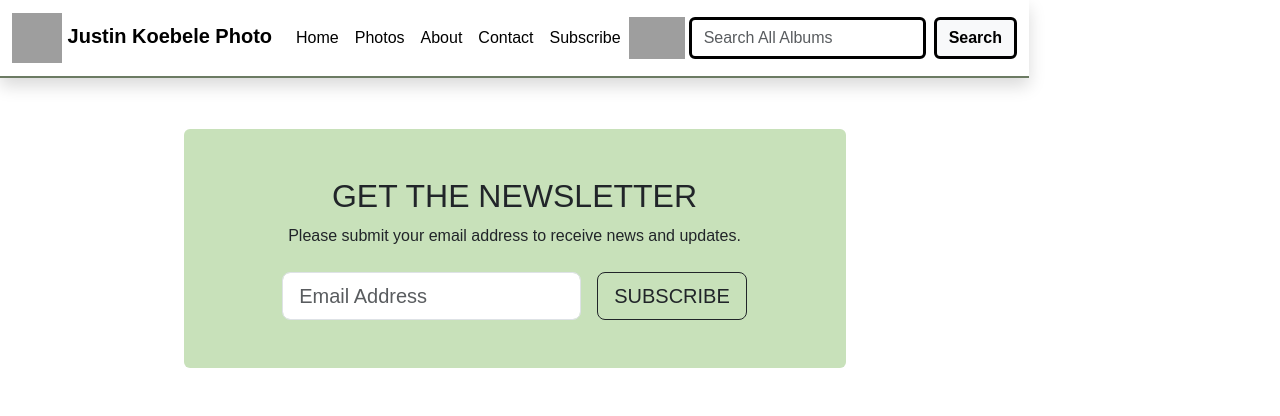
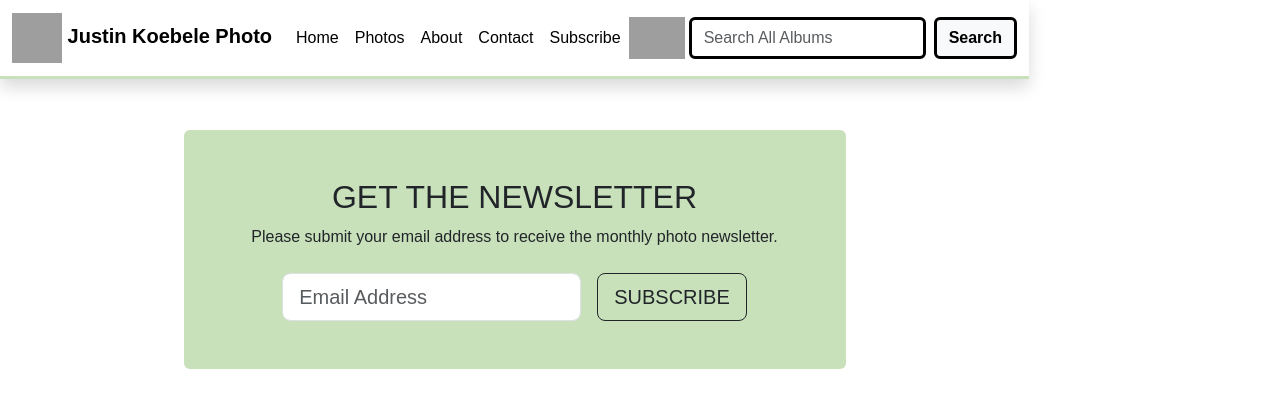
Before and after one commit to freddydrew/JKPhoto, a Django app: page / in a window 1280 px wide. Shown: the top 416 px of the page. Run offline with Django 4.2, Linux system fonts and the light colour scheme; data comes from the database, SQL or seed files in the repository; parts of the project's set-up code (start-up, migrations or seed data) failed here and were passed over; some libraries are stand-ins or nearby versions; grey boxes are pictures that could not be loaded.

Commit message:
changed number of posts to 5 on home page. changed color and thickness/color of home page header line. Added first permenant photo post.

```diff
--- a/jkphoto/views.py
+++ b/jkphoto/views.py
@@ -8,9 +8,9 @@ from subscriber.forms import (
 
 def homeView(request):
 
-    # These are the photo album for the carousel, it gets 3 of the
+    # These are the photo album for the carousel, it gets 5 of the
     # most recently published and hands them to the home page
-    sliderObjList = album.objects.filter(publish=True).order_by('-publishDate')[0:3]
+    sliderObjList = album.objects.filter(publish=True).order_by('-publishDate')[0:5]
     robotForm = recaptchaV3(request.POST or None)
     form = subscribeForm(request.POST or None)
     context = {
--- a/static/css/stylesHome.css
+++ b/static/css/stylesHome.css
@@ -4,7 +4,7 @@
 }
 
 .navbar{
-    border-bottom: 2px solid rgb(108, 123, 99);
+    border-bottom: 3px solid rgb(200, 225, 186);
 }
 
 .carousel-inner img{
--- a/templates/base.html
+++ b/templates/base.html
@@ -39,7 +39,7 @@
     <nav class="navbar navbar-expand-lg shadow">
         <div class="container-fluid">
           <a class="navbar-brand" href="/">
-            <img src="{% static 'images/headerIcon.png' %}" width="50" height="50" alt="navbar-logo"/>
+            <img src="{% static 'images/header-icon-2.png' %}" width="50" height="50" alt="navbar-logo"/>
             Justin Koebele Photo
           </a>
 
@@ -106,7 +106,7 @@
               <a href="/unsubscribe/">Unsubscribe</a>
             </li>
             <li class="footer-item py-1">
-              <a href="https://www.buymeacoffee.com/justinkoebele">"Buy Me A Coffee"</a>
+              <a href="https://www.buymeacoffee.com/justinkoebele">Buy Me A Coffee</a>
             </li>
             <li class="footer-item py-1">
               <a href="https://github.com/freddydrew/JKPhoto">GitHub</a>
--- a/templates/home.html
+++ b/templates/home.html
@@ -13,7 +13,7 @@
                     GET THE NEWSLETTER
                 </h2>
                 <p class="mx-3" align="center">
-                    Please submit your email address to receive news and updates.
+                    Please submit your email address to receive the monthly photo newsletter.
                 </p>
 
                 <form method="POST" class="justify-content-center align-items-center d-flex">
```
